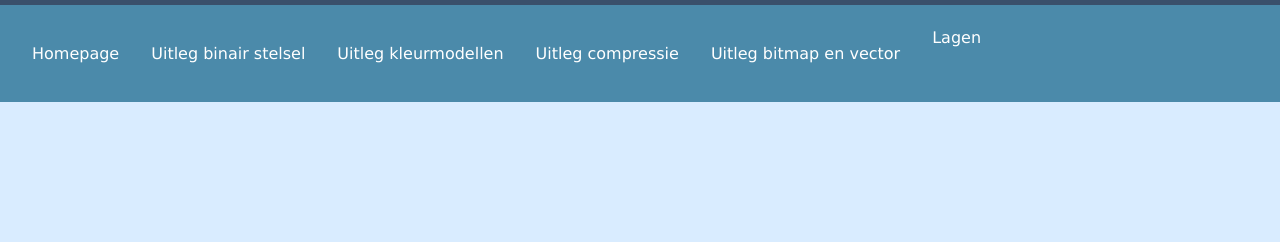
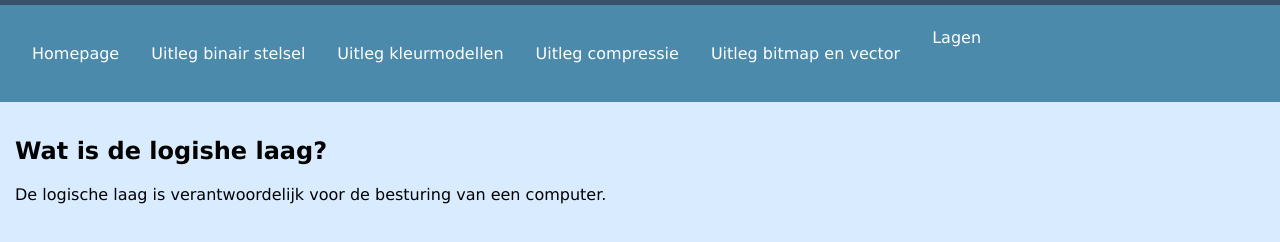
Before and after one commit to Maartjevlc/Maartjevlc.github.io, a plain HTML site: page logischelaag.html in a window 1280 px wide. Shown: the part 86-328 px from the top of the page. Drawn offline with Linux system fonts and the light colour scheme.

Commit message:
wat is logishe laag tekst

```diff
--- a/logischelaag.html
+++ b/logischelaag.html
@@ -22,5 +22,15 @@
           <a href="toepassingenlaag.html">Toepassings laag</a>
       </div>
         </ul>
+      <div class="row">
+        <div class="column">
+            <h2>Wat is de logishe laag?</h2>
+            <p>De logische laag is verantwoordelijk voor de besturing van een computer.</p>
+            <br>
+            <h2></h2>
+        </div>
+      </div>
+
+
 
     </body></html>
```
